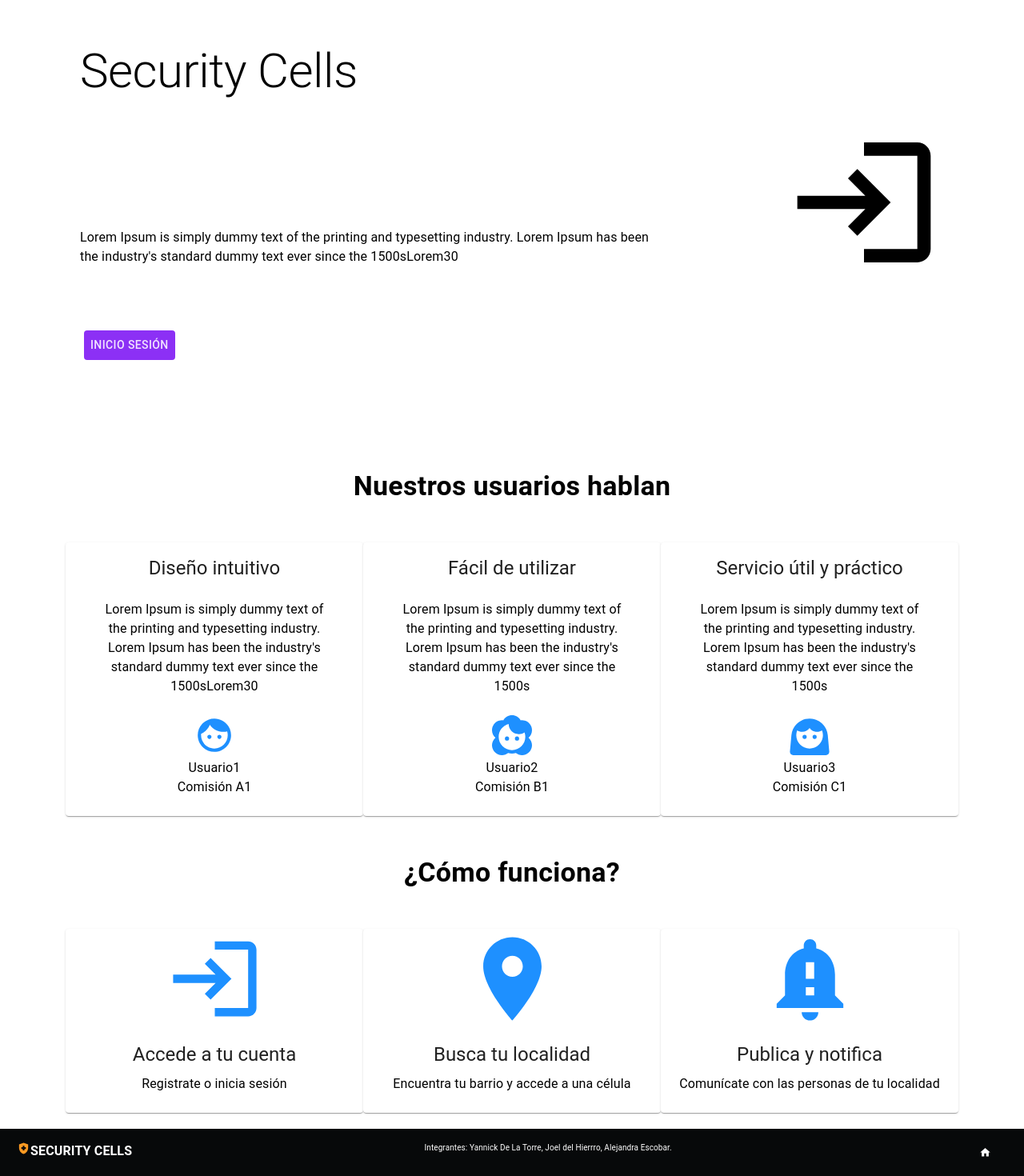
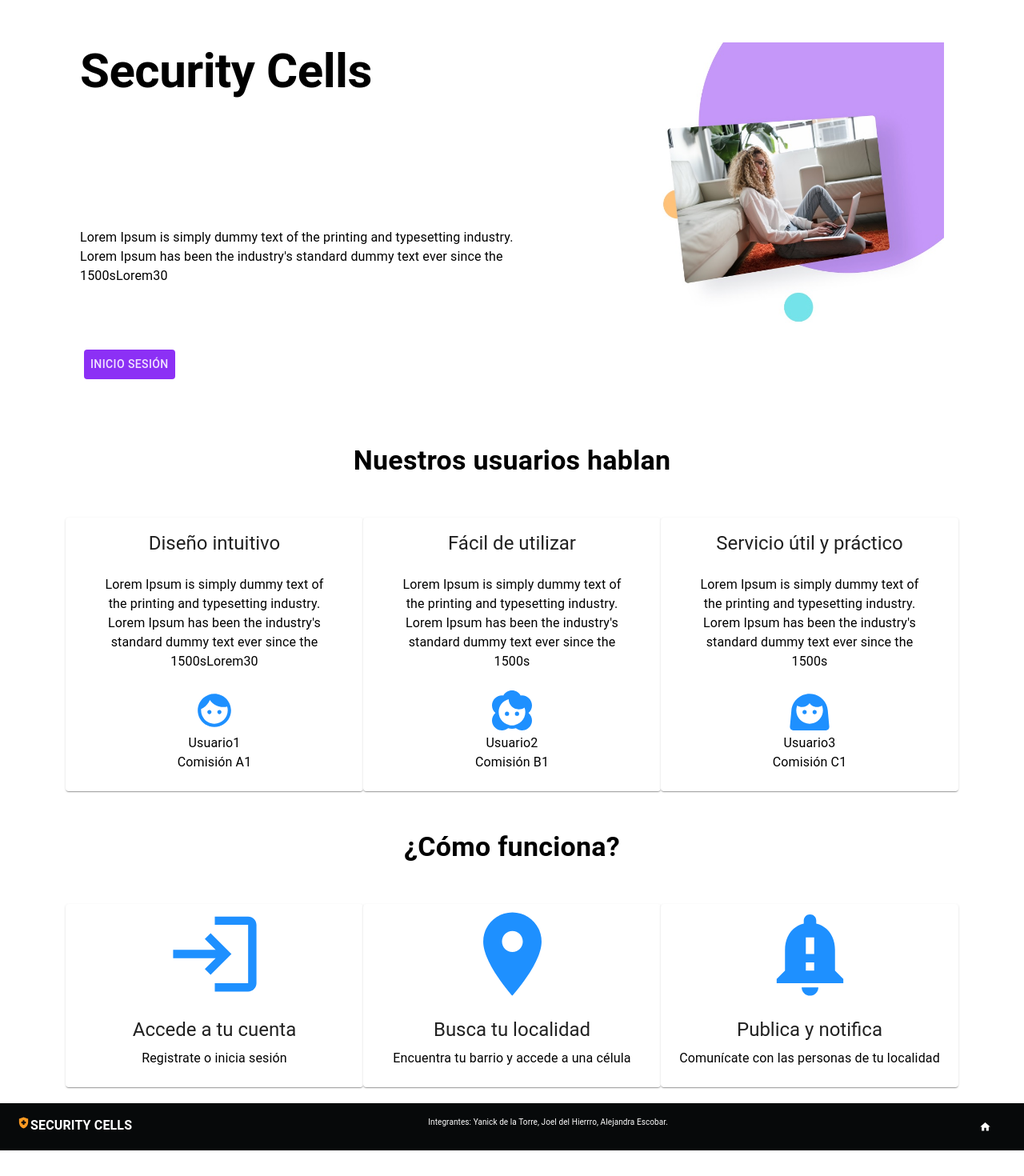
Before and after one commit to Yank2901/celulas-de-seguridad, a React (Create React App) app: page / in a window 1280 px wide. Shown: the part 111-1581 px from the top of the page at 80% size. After the commit the page ends 1549 px from the top, so only its background shows below. Built offline with nearby package versions, Linux system fonts and the light colour scheme.

Commit message:
Imagen componente presentación

```diff
--- a/src/Common/Footer.js
+++ b/src/Common/Footer.js
@@ -36,7 +36,7 @@ const Footer = () => {
            color: "#FFF",
            marginLeft: "5px",
          }}
-      >Integrantes: Yannick De La Torre, Joel del Hierrro, Alejandra Escobar.</Typography>
+      >Integrantes: Yanick de la Torre, Joel del Hierrro, Alejandra Escobar.</Typography>
       </Box>
       <Box>
       <Button href='/'><HomeIcon sx={{ fontSize: "15px", color: "#FFF" }} /></Button>
--- a/src/Components/Presentation.js
+++ b/src/Components/Presentation.js
@@ -1,6 +1,6 @@
 import React from "react";
 import { Typography, Box, Button } from '@mui/material';
-import LoginIcon from '@mui/icons-material/Login';
+import imgpresentation from '../Images/imgpresentation.jpg';
 import { useNavigate } from "react-router-dom";
 
 const Presentation = () => {
@@ -8,7 +8,7 @@ let navigate = useNavigate();
   return (
     <Box display="flex" flexDirection="row">
       <Box>
-        <Typography variant="h2"padding={10} >
+        <Typography variant="h2"padding={10} fontWeight="bolder">
           Security Cells
         </Typography>
         <Typography variant="body1" padding={10} >
@@ -27,7 +27,12 @@ let navigate = useNavigate();
 
       </Box>
       <Box padding={10}>
-        <LoginIcon sx={{ width:"200px",height:"400px" }}></LoginIcon>
+      <img
+          src={imgpresentation}
+          style={{
+            width:'100%',
+            height:'auto',
+          }} alt="Imagen presentación"/>
 
       </Box>
     </Box>
```
Also changed, not shown: src/Images/imgpresentation.jpg (added).
